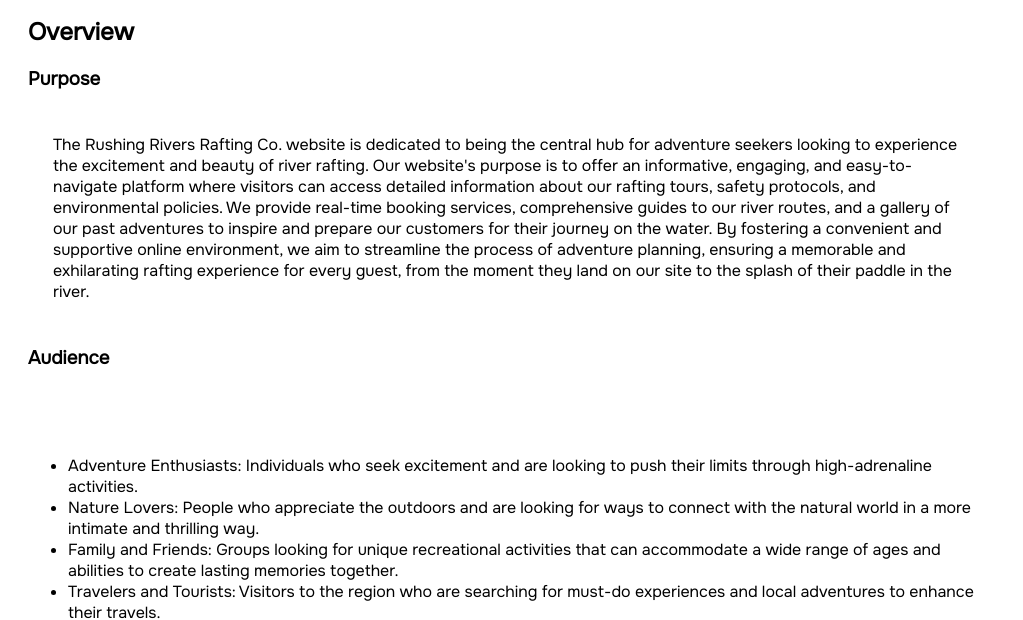
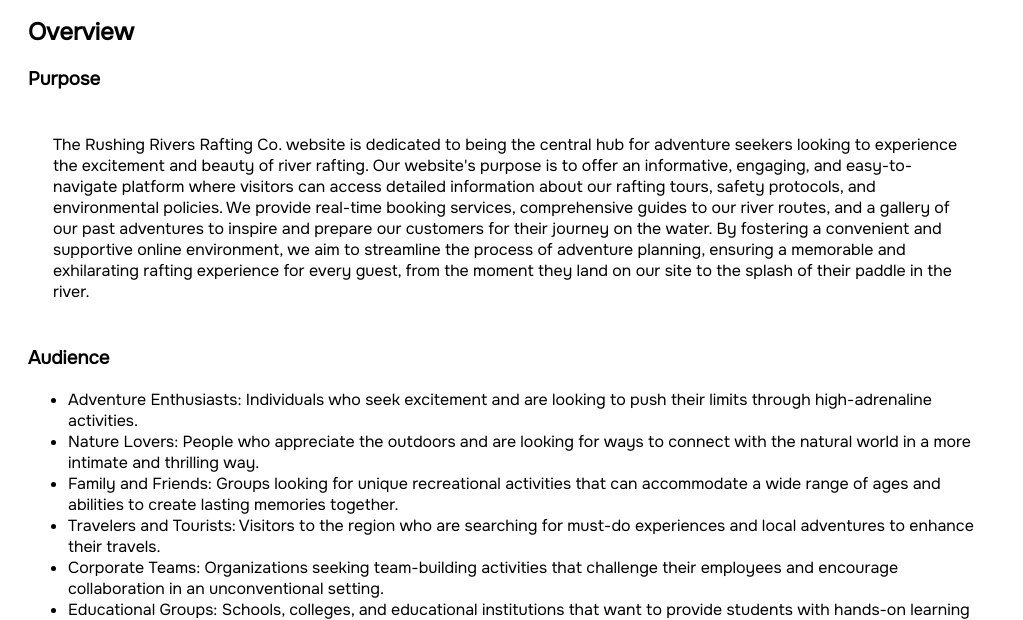
Before and after one commit to BolotovKonstantine/wdd130, a plain HTML site: page wwr/site-plan-rafting.html in a window 1280 px wide. Shown: the part 176-796 px from the top of the page, without its empty margins (0-1023 px from the left). Drawn offline with Linux system fonts and the light colour scheme.

Commit message:
plan.html

```diff
--- a/wwr/site-plan-rafting.html
+++ b/wwr/site-plan-rafting.html
@@ -18,7 +18,6 @@
     <h3>Purpose</h3>
     <p>The Rushing Rivers Rafting Co. website is dedicated to being the central hub for adventure seekers looking to experience the excitement and beauty of river rafting. Our website's purpose is to offer an informative, engaging, and easy-to-navigate platform where visitors can access detailed information about our rafting tours, safety protocols, and environmental policies. We provide real-time booking services, comprehensive guides to our river routes, and a gallery of our past adventures to inspire and prepare our customers for their journey on the water. By fostering a convenient and supportive online environment, we aim to streamline the process of adventure planning, ensuring a memorable and exhilarating rafting experience for every guest, from the moment they land on our site to the splash of their paddle in the river.</p>
     <h3>Audience</h3>
-    <p>
     <ul>
         <li>
             Adventure Enthusiasts: Individuals who seek excitement and are looking to push their limits through high-adrenaline activities.
@@ -54,7 +53,6 @@
             Each segment of our audience is considered in the design, content, and functionality of the Rushing Rivers Rafting Co. website to ensure a relevant, engaging, and user-friendly experience for all visitors.
         </li>
     </ul>
-    </p>
     <h2>Branding</h2>
     <h3>Website Logo</h3>
     <img src="images/logo.png" alt="Rafting Site Logo" width="900">
@@ -63,7 +61,7 @@
     <p>Palette URL <a href="https://coolors.co/000000-fffffc-beb7a4-ff7f11" target="_blank">https://coolors.co/000000-fffffc-beb7a4-ff7f11</a> </p>
     <h3>Typography</h3>
     <h4>Headings Example Font</h4>
-    Onest
+    <p>Onest</p>
     <h4>Normal Text/Paragraph Example Font</h4>
     <p></p>
     <h4>Colored Callout Example Font</h4>
```
